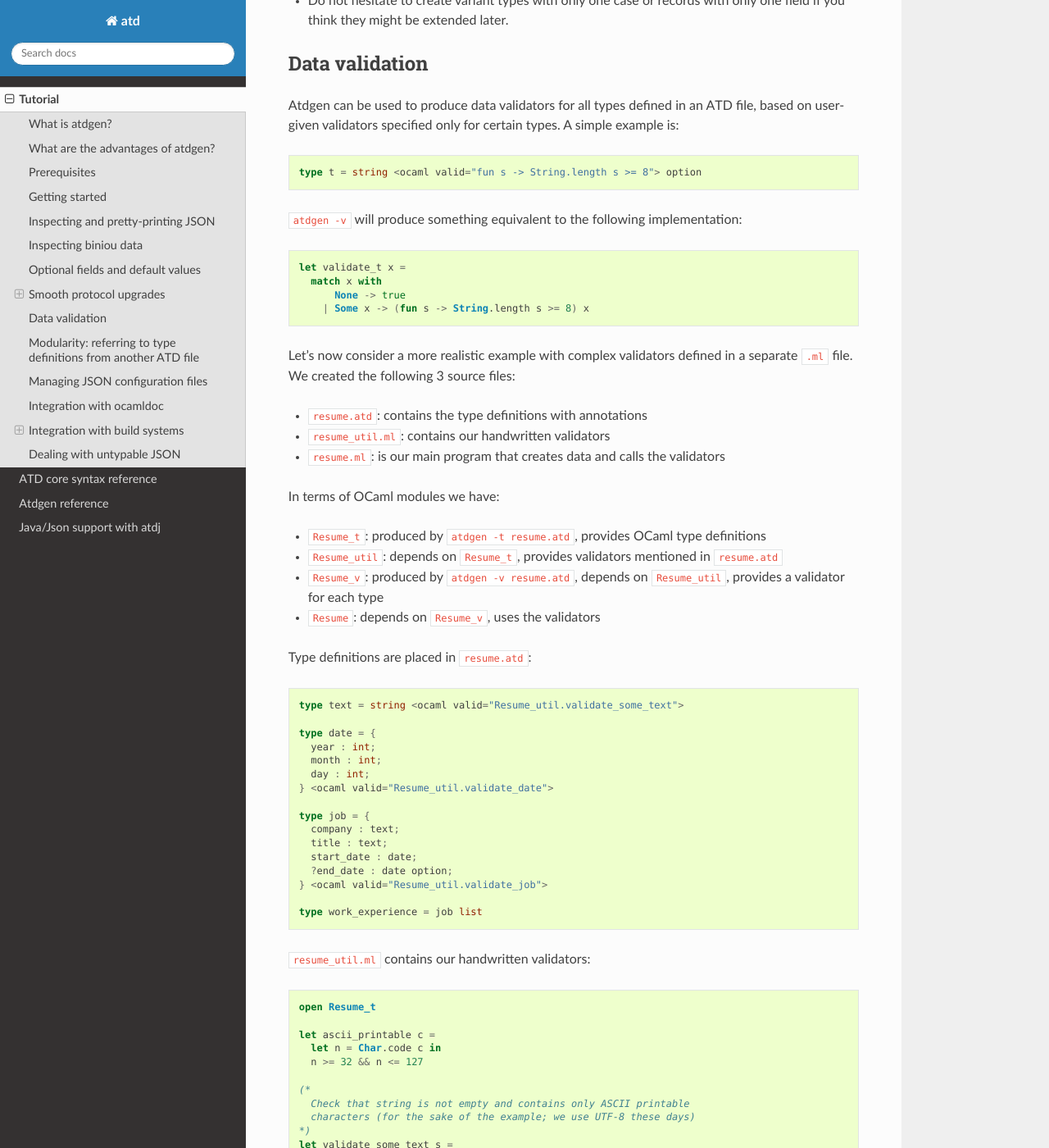
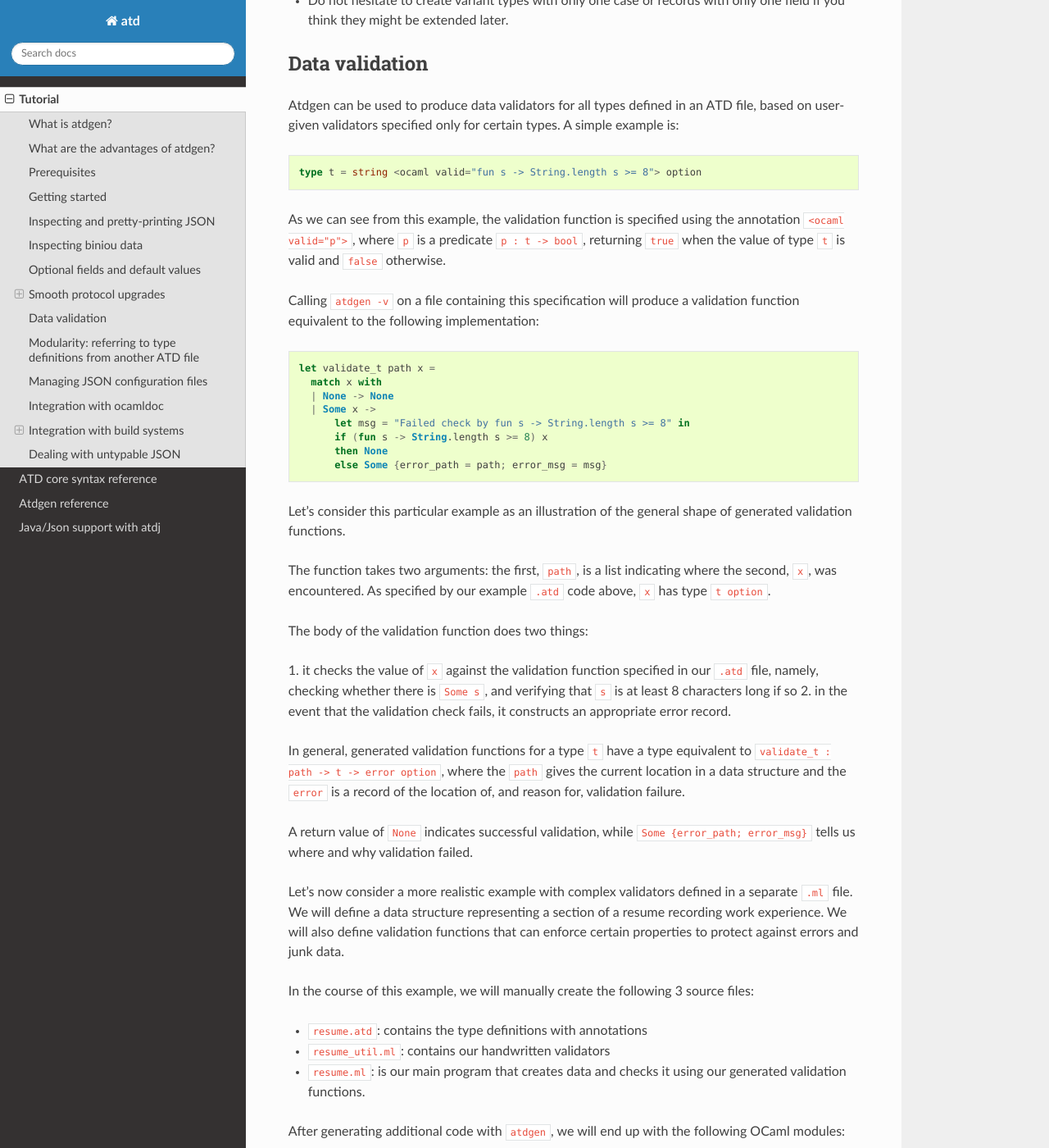
Before and after one commit to ahrefs/atd, a Sphinx documentation site: the page built from doc/tutorial.rst, in a window 1280 px wide and 1400 px high, scrolled down 9621 px. Shown: the whole window at 82% size. Built offline with Sphinx 7.4.7 and the Read the Docs theme 2.0.0, drawn with Linux system fonts in a browser that asks for light colours; some of the changed text lies outside the part shown.

Commit message:
Update data validation tutorial section and example code

```diff
--- a/doc/tutorial.rst
+++ b/doc/tutorial.rst
@@ -546,38 +546,79 @@ example is:
 
   type t = string <ocaml valid="fun s -> String.length s >= 8"> option
 
-``atdgen -v`` will produce something equivalent to the following
-implementation:
+As we can see from this example, the validation function is specified using the
+annotation ``<ocaml valid="p">``, where ``p`` is a predicate ``p : t -> bool``,
+returning ``true`` when the value of type ``t`` is valid and ``false``
+otherwise.
+
+Calling ``atdgen -v`` on a file containing this specification will produce
+a validation function equivalent to the following implementation:
 
 .. code-block:: ocaml
 
-  let validate_t x =
+  let validate_t path x =
     match x with
-        None -> true
-      | Some x -> (fun s -> String.length s >= 8) x
+    | None -> None
+    | Some x ->
+        let msg = "Failed check by fun s -> String.length s >= 8" in
+        if (fun s -> String.length s >= 8) x
+        then None
+        else Some {error_path = path; error_msg = msg}
+
+Let's consider this particular example as an illustration of the general shape
+of generated validation functions.
+
+The function takes two arguments: the first, ``path``, is a list indicating
+where the second, ``x``, was encountered. As specified by our example ``.atd``
+code above, ``x`` has type ``t option``.
+
+The body of the validation function does two things:
+
+1. it checks the value of ``x`` against the validation function specified in our
+``.atd`` file, namely, checking whether there is ``Some s``, and verifying that
+``s`` is at least 8 characters long if so
+2. in the event that the validation check fails, it constructs an appropriate
+error record.
+
+In general, generated validation functions for a type ``t`` have a type
+equivalent to ``validate_t : path -> t -> error option``, where the ``path``
+gives the current location in a data structure and the ``error`` is a record of
+the location of, and reason for, validation failure.
+
+A return value of ``None`` indicates successful validation, while ``Some
+{error_path; error_msg}`` tells us where and why validation failed.
 
 Let's now consider a more realistic example with complex validators defined in a
-separate ``.ml`` file. We created the following 3 source files:
+separate ``.ml`` file. We will define a data structure representing a section of
+a resume recording work experience. We will also define validation functions
+that can enforce certain properties to protect against errors and junk data.
+
+In the course of this example, we will manually create the following 3 source
+files:
 
 * ``resume.atd``: contains the type definitions with annotations
 * ``resume_util.ml``: contains our handwritten validators
-* ``resume.ml``: is our main program that creates data and
-  calls the validators
+* ``resume.ml``: is our main program that creates data and checks it using our
+  generated validation functions.
 
+After generating additional code with ``atdgen``, we will end up with the
+following OCaml modules:
 
-In terms of OCaml modules we have:
+* ``Resume_t``: generated into ``resume_t.ml`` by ``atdgen -t resume.atd``, this
+  provides our OCaml type definitions
+* ``Resume_util``: written manually in ``resume_util.ml``, this depends on
+  ``Resume_t`` and provides validators we will use in ``resume.atd``
+* ``Resume_v``: generated into ``resume_v.ml`` by ``atdgen -v resume.atd``, this
+  depends on ``Resume_util`` and ``Resume_t`` and provides a validation function
+  for each type
+* ``Resume_j``: generated into ``resume_j.ml`` by ``atdgen -j resume.atd``, this
+  provides functions to serialize and deserialize data in and out of JSON.
+* ``Resume``: written manually in ``resume.ml``, this depends on ``Resume_v``,
+  and ``Resume_t``, and makes use of the generated types and validation
+  functions.
 
-
-* ``Resume_t``: produced by ``atdgen -t resume.atd``, provides OCaml type
-  definitions
-* ``Resume_util``: depends on ``Resume_t``, provides validators mentioned in
-  ``resume.atd``
-* ``Resume_v``: produced by ``atdgen -v resume.atd``, depends on
-  ``Resume_util``, provides a validator for each type
-* ``Resume``: depends on ``Resume_v``, uses the validators
-
-
-Type definitions are placed in ``resume.atd``:
+To begin, we specify type definitions for a data structure representing a resume
+in ``resume.atd``:
 
 .. code-block:: ocaml
 
@@ -598,7 +639,10 @@ Type definitions are placed in ``resume.atd``:
 
   type work_experience = job list
 
-``resume_util.ml`` contains our handwritten validators:
+We can now call ``atdgen -t resume.atd`` to generate our ``Resume_t`` module in
+``resume_t.ml``, providing our data types. Using these data types, we'll define
+the following handwritten validators in ``resume_util.ml`` (note that we've
+already referred to these validators in ``resume.atd``):
 
 .. code-block:: ocaml
 
@@ -655,13 +699,18 @@ Type definitions are placed in ``resume.atd``:
       | Some end_date ->
           compare_date x.start_date end_date <= 0
 
-``resume.ml`` uses the ``validate_work_experience`` function provided by the
-``Resume_v`` module:
+After we call ``atdgen -v resume.atd``, the module ``Resume_v`` will be
+generated in ``resume_v.ml``, providing the function
+``validate_work_experience`` . We can then use this function, along with the
+generated ``Resume_j`` in the following program written in ``resume.ml``:
 
 .. code-block:: ocaml
 
   let check_experience x =
-    let is_valid = Resume_v.validate_work_experience x in
+    let is_valid = match Resume_v.validate_work_experience [] x with
+      | None -> false
+      | _ -> true
+    in
     Printf.printf "%s:\n%s\n"
       (if is_valid then "VALID" else "INVALID")
       (Yojson.Safe.prettify (Resume_j.string_of_work_experience x))
@@ -723,7 +772,7 @@ Output:
       "end_date": { "year": 1900, "month": 0, "day": 0 }
     }
 
-`Source code for this section <https://github.com/mjambon/doc/src/tutorial-data/validate>`__
+`Source code for this section <https://github.com/mjambon/atd/tree/master/doc/tutorial-data/validate>`__
 
 Modularity: referring to type definitions from another ATD file
 ===============================================================
```
Also changed, not shown: 2 other files.
